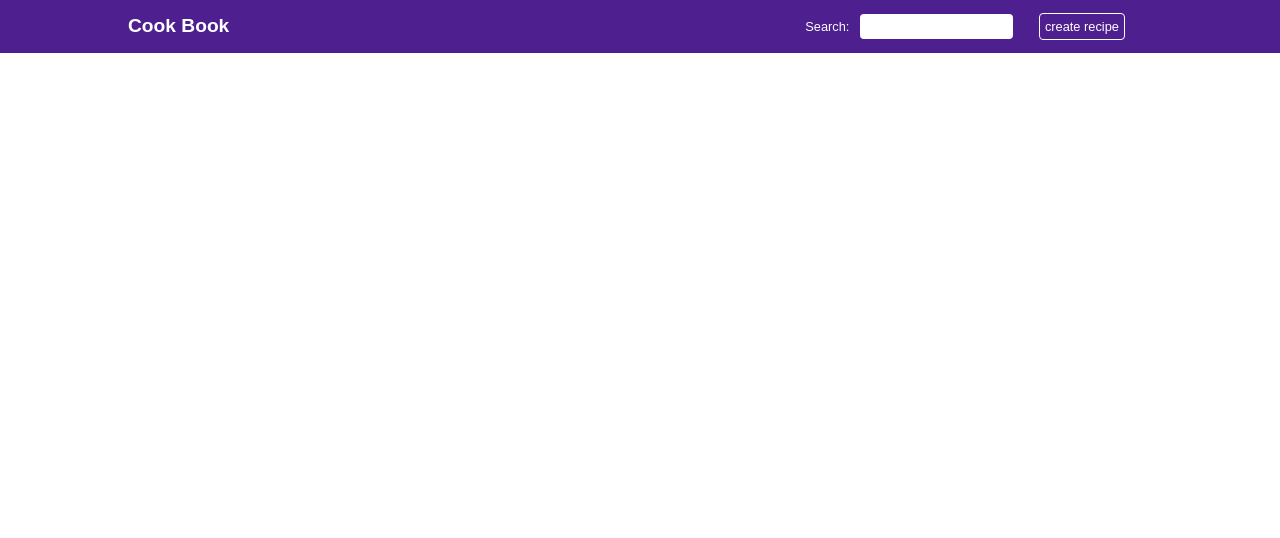
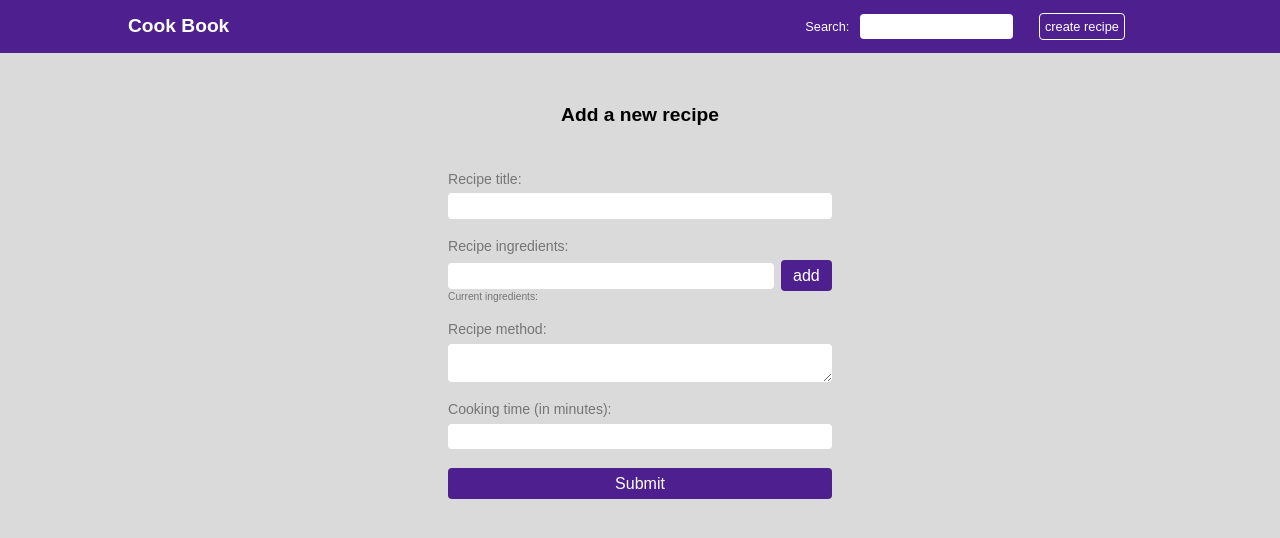
Before and after one commit to sadsewd/cookbook-app, a React (Vite) app: page /create in a window 1280 px wide. Shown: the top 538 px of the page. Built offline with nearby package versions, Linux system fonts and the light colour scheme.

Commit message:
values in create are saved properly so they could be pushed to database

```diff
--- a/src/App.css
+++ b/src/App.css
@@ -37,3 +37,7 @@ table {
 textarea {
   white-space: revert;
 }
+
+body {
+  background: #dadada;
+}
--- a/src/App.jsx
+++ b/src/App.jsx
@@ -3,20 +3,13 @@ import Header from "./Components/header";
 import Home from "./Components/home";
 import Create from "./Components/create";
 import { BrowserRouter as Router, Route, Routes } from "react-router-dom";
-import { useState } from "react";
 
 function App() {
-  const [searchInput, setSearchInput] = useState("");
-
-  const handleSearchInput = (e) => {
-    setSearchInput(e.target.value);
-  };
-
   return (
     <Router>
-      <Header handleSearchInput={handleSearchInput} searchInput={searchInput} />
+      <Header />
       <Routes>
-        <Route exact path="/" element={<Home searchInput={searchInput} />} />
+        <Route exact path="/" element={<Home />} />
         <Route path="/create" element={<Create />} />
       </Routes>
     </Router>
--- a/src/Components/create.jsx
+++ b/src/Components/create.jsx
@@ -1,3 +1,98 @@
+import { useEffect, useState } from "react";
+import * as S from "./style";
+
 export default function Create() {
-  return;
+  const [moreIngredients, setMoreIngredients] = useState(false);
+  const [CurrentIngredient, setCurrentIngredient] = useState("");
+  const [recipe, setRecipe] = useState({
+    title: "",
+    ingredients: "",
+    method: "",
+    time: "",
+  });
+
+  //saves values from input fields where values have changed,
+  //this does not include ingredients as that needs to be edited before saving
+  const handleInput = (e) => {
+    const { name, value } = e.target;
+    setRecipe({
+      ...recipe,
+      [name]: value,
+    });
+  };
+
+  //saves the current ingredients input field value upon change
+  const handleIngredients = (e) => {
+    setCurrentIngredient(e.target.value);
+  };
+
+  //when add button is pressed current ingredient field value is saved in the object recipe,
+  //purpose of this function is to put all ingredients in one string and add commas when needed
+  const setIngredient = () => {
+    if (moreIngredients) {
+      setRecipe({
+        ...recipe,
+        ingredients: `${recipe.ingredients} ,${CurrentIngredient}`,
+      });
+      setCurrentIngredient("");
+    } else {
+      setRecipe({
+        ...recipe,
+        ingredients: CurrentIngredient,
+      });
+      setMoreIngredients(true);
+      setCurrentIngredient("");
+    }
+  };
+
+  const handleSubmit = () => {
+    console.log(recipe);
+  };
+
+  return (
+    <S.CreateContainer>
+      <S.CreateHeader>Add a new recipe</S.CreateHeader>
+      <S.CreateForm>
+        <S.Label htmlFor="title">Recipe title:</S.Label>
+        <S.Input
+          type="text"
+          id="title"
+          name="title"
+          value={recipe.title}
+          onChange={handleInput}
+        />
+        <S.Label htmlFor="ingredients">Recipe ingredients:</S.Label>
+        <S.Ingredients>
+          <S.IngredientsInput
+            type="text"
+            id="ingredients"
+            value={CurrentIngredient}
+            onChange={handleIngredients}
+          />
+          <S.AddButton onClick={setIngredient} type="button" value="add" />
+        </S.Ingredients>
+        <S.IngredientsListHeader>
+          Current ingredients: {recipe.ingredients}
+        </S.IngredientsListHeader>
+        <S.Label htmlFor="cookingMethod">Recipe method:</S.Label>
+        <S.TextArea
+          id="cookingMethod"
+          name="method"
+          cols="30"
+          rows="10"
+          value={recipe.method}
+          onChange={handleInput}
+        ></S.TextArea>
+        <S.Label htmlFor="time">Cooking time (in minutes):</S.Label>
+        <S.Input
+          type="text"
+          name="time"
+          id="time"
+          value={recipe.time}
+          onChange={handleInput}
+        />
+        <S.Submit type="button" onClick={handleSubmit} value="Submit" />
+      </S.CreateForm>
+    </S.CreateContainer>
+  );
 }
--- a/src/Components/header.jsx
+++ b/src/Components/header.jsx
@@ -1,12 +1,12 @@
 import * as S from "./style.js";
-export default function Header({ searchInput, handleSearchInput }) {
+export default function Header() {
   return (
     <S.Header>
       <S.NavBar>
         <S.LogoText to="/">Cook Book</S.LogoText>
         <S.SearchBar type="text" name="" id="" />
         <S.SearchText>Search:</S.SearchText>
-        <S.CreateButton>create recipe</S.CreateButton>
+        <S.CreateButton to="/create">create recipe</S.CreateButton>
       </S.NavBar>
     </S.Header>
   );
--- a/src/Components/home.jsx
+++ b/src/Components/home.jsx
@@ -1,3 +1,4 @@
+import * as S from "./style";
 export default function Home() {
-  return;
+  return <p>Home</p>;
 }
--- a/src/Components/style.js
+++ b/src/Components/style.js
@@ -1,11 +1,19 @@
 import styled from "styled-components";
 import { Link } from "react-router-dom";
 
-const headerBG = "#4E208F";
-const bg = "#DADADA";
+// === Variables === //
+
+const borderRadius = "border-radius: 4px;";
+const purple = "#4E208F";
+const grayBg = "#dadada";
+const grayText = "#757575";
+
+// === End of Variables === //
+
+// ===== Header CSS ===== //
 
 export const Header = styled.header`
-  background: ${headerBG};
+  background: ${purple};
   padding: 1vw 0;
   width: 100vw;
 `;
@@ -29,12 +37,12 @@ export const CreateButton = styled(Link)`
   padding: 0.4vw;
   margin-left: 2vw;
   border: solid white 1px;
-  border-radius: 4px;
+  ${borderRadius};
 `;
 
 export const SearchBar = styled.input`
   font-size: 1vw;
-  border-radius: 4px;
+  ${borderRadius};
   height: 2vw;
   background: white;
   order: 3;
@@ -58,3 +66,95 @@ export const NavBar = styled.nav`
   width: 100%;
   align-items: center;
 `;
+
+// ===== End of header CSS ===== //
+
+// ===== Home CSS ===== //
+
+// ===== End of home CSS ===== //
+
+// ===== Create CSS ===== //
+
+export const CreateHeader = styled.h1`
+  font-weight: bold;
+  font-size: 1.5vw;
+`;
+
+export const CreateContainer = styled.div`
+  margin-top: 4vw;
+  display: flex;
+  flex-direction: column;
+  align-items: center;
+`;
+
+export const CreateForm = styled.form`
+  margin-top: 2vw;
+  display: flex;
+  width: 30%;
+  flex-direction: column;
+`;
+
+export const Ingredients = styled.div`
+  display flex;
+  align-items: center;
+`;
+
+export const Label = styled.label`
+  font-size: 1.1vw;
+  color: ${grayText};
+  margin: 1.5vw 0 0.5vw 0;
+`;
+
+export const IngredientsListHeader = styled.p`
+  font-size: 0.8vw;
+  color: ${grayText};
+`;
+
+export const Input = styled.input`
+  background: white;
+  height: 2vw;
+  ${borderRadius};
+`;
+
+export const AddButton = styled.input`
+  background: ${purple};
+  color: white;
+  padding: 0.5vw 0;
+  width: 4vw;
+  margin-left: .5vw;
+  text-align center;
+  ${borderRadius};
+  :hover{
+    cursor: pointer;
+  }
+`;
+
+export const IngredientsInput = styled.input`
+  background: white;
+  height: 2vw;
+  width: 85%;
+  ${borderRadius};
+`;
+
+export const TextArea = styled.textarea`
+  background: white;
+  ${borderRadius};
+  resize: vertical;
+  height: 3vw;
+`;
+
+export const Submit = styled.input`
+  margin-top: 1.5vw;
+  align-self: center;
+  background: ${purple};
+  color: white;
+  padding: 0.5vw 0;
+  width: 30vw;
+  text-align center;
+  ${borderRadius};
+  :hover{
+    cursor: pointer;
+  }
+`;
+
+// ===== End of create CSS ===== //
--- /dev/null
+++ b/src/data/db.json
@@ -0,0 +1,11 @@
+{
+  "recipes": [
+    {
+      "name": "Veggie stew",
+      "time": "50",
+      "ingredients": "potato, carrot",
+      "method": "put 'em in the pot and ya don",
+      "id": 1
+    }
+  ]
+}
```
